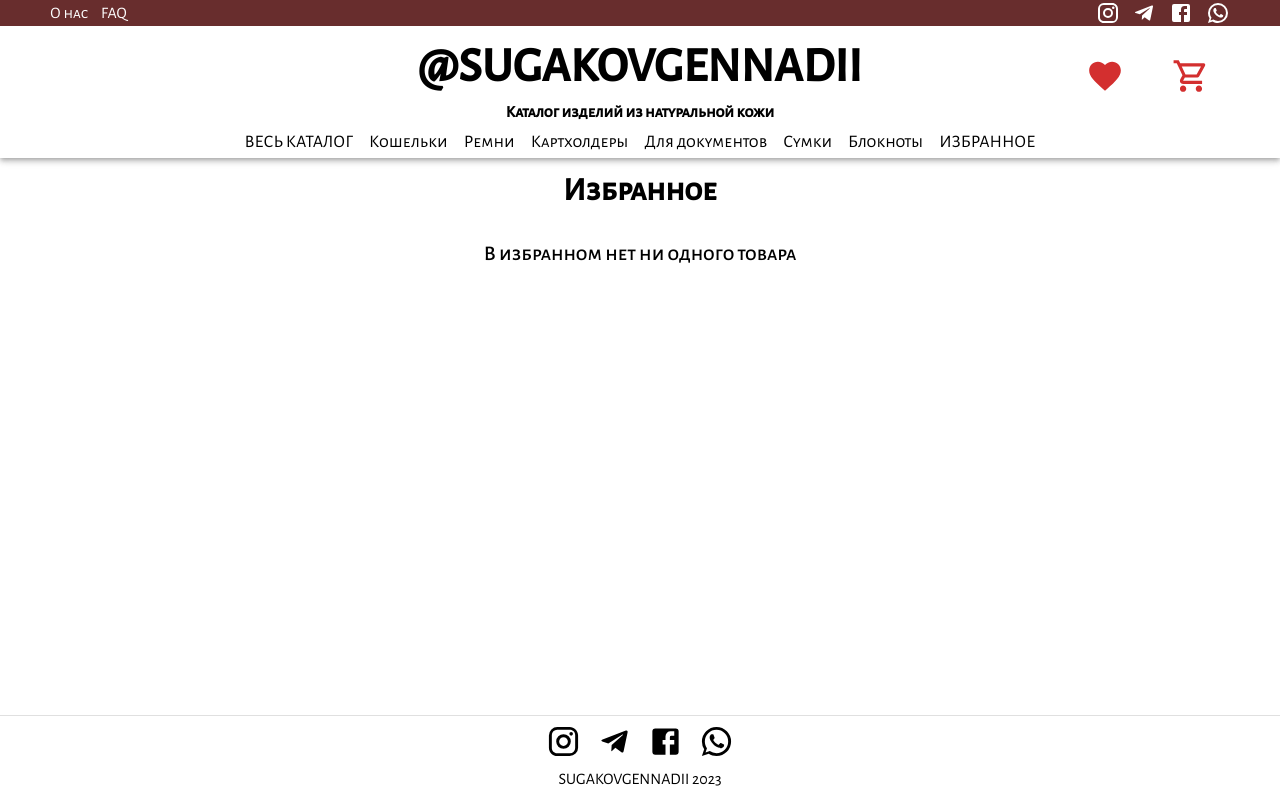
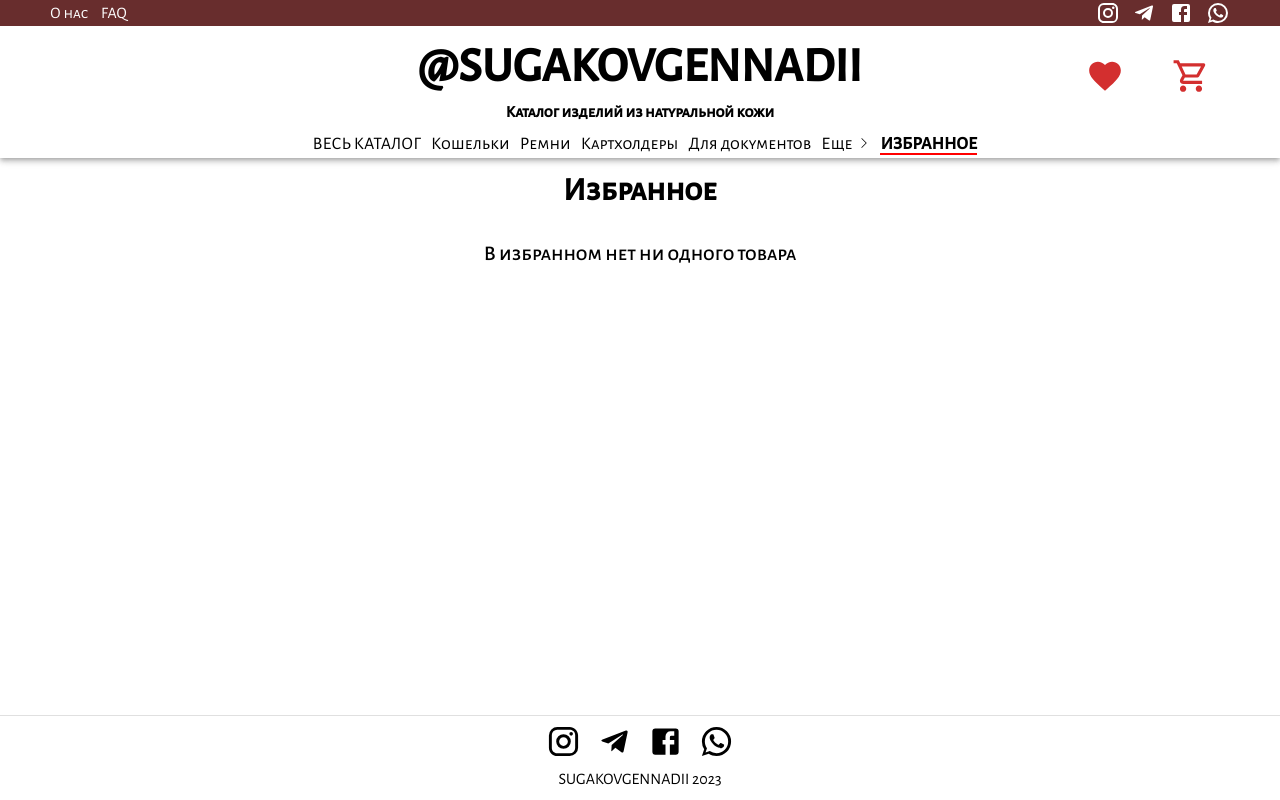
Before and after one commit to UTYFjs/onlineStore, a React (Create React App) app: page /favorites in a window 1280 px wide. Built offline with nearby package versions, Linux system fonts and the light colour scheme.

Commit message:
add drop-down navigation menu to header and add additionalproducts categories

```diff
--- a/src/components/FiltersMenu/FiltersMenu.tsx
+++ b/src/components/FiltersMenu/FiltersMenu.tsx
@@ -42,7 +42,7 @@
                   border: '1px solid #a7a7a7',
                 }
           }
-        ></Button>
+        />
         <BubbleFilterList />
       </div>
 
--- a/src/components/NavLink/NavLinkCustom.module.scss
+++ b/src/components/NavLink/NavLinkCustom.module.scss
@@ -13,7 +13,10 @@
     width: 100%;
   }
 }
-.active-link{
-  color: $color-myred;
+.nav-link.active-link{
+  font-weight: bold;
+    &::before{
+    width: 100%;
+  }
 
 }
--- a/src/components/NavLink/NavLinkCustom.tsx
+++ b/src/components/NavLink/NavLinkCustom.tsx
@@ -1,6 +1,7 @@
-import React from 'react';
+import React, { useState, useEffect } from 'react';
 import styles from './NavLinkCustom.module.scss';
-import { NavLink } from 'react-router-dom';
+import { NavLink, useLocation } from 'react-router-dom';
+import classNames from 'classnames';
 
 interface navLinkProps {
   url: string;
@@ -10,11 +11,23 @@
 }
 
 function NavLinkCustom({ url, content, color = '#000', onClick }: navLinkProps) {
+  const [isActive, setIsActive] = useState(false);
+  const location = useLocation();
+  useEffect(() => {
+    if (location.pathname === url) {
+      setIsActive(true);
+    } else {
+      setIsActive(false);
+    }
+  }, [location, url]);
+
+  const classActive = classNames(styles['nav-link'], isActive && styles['active-link']);
+
   return (
     <NavLink
       key={url + content}
       to={url}
-      className={styles['nav-link']}
+      className={classActive}
       style={{ color: color }}
       onClick={onClick}
     >
--- a/src/data/data.ts
+++ b/src/data/data.ts
@@ -8,6 +8,14 @@
   { url: '/collection/fordocuments', content: 'Для документов' },
   { url: '/collection/bags', content: 'Сумки' },
   { url: '/collection/notebooks', content: 'Блокноты' },
+  { url: '/collection/photoAlbums', content: 'Фотоальбомы' },
+  { url: '/collection/coinBoxes', content: 'Монетницы' },
+  { url: '/collection/keyChains', content: 'Для ключей' },
+  { url: '/collection/longers', content: 'Лонгеры' },
+  { url: '/collection/glassesCases', content: 'Футляры для очков' },
+  { url: '/collection/backPacks', content: 'Рюкзаки' },
+  { url: '/collection/bracelets', content: 'Браслеты' },
+  { url: '/collection/giftBoxes', content: 'Подарочные наборы' },
 
   { url: '/favorites', content: 'ИЗБРАННОЕ' },
 ];
--- /dev/null
+++ b/src/hooks/useClickOutside.ts
@@ -0,0 +1,19 @@
+import React, { useEffect } from 'react';
+
+export const useClickOutside = (
+  ref: React.MutableRefObject<HTMLElement | null>,
+  callback: () => void
+) => {
+  const handleClick = function (e: MouseEvent) {
+    //console.log('document event');
+    if (ref.current && !ref.current.contains(e.target as Node)) {
+      callback();
+    }
+  };
+  useEffect(() => {
+    document.addEventListener('click', handleClick);
+    return () => {
+      document.removeEventListener('click', handleClick);
+    };
+  });
+};
--- a/src/pages/Catalog/Catalog.module.scss
+++ b/src/pages/Catalog/Catalog.module.scss
@@ -7,3 +7,8 @@
   align-items: flex-start;
   min-height: 70vh;
 }
+  .title{
+    font-size: 2rem;
+    font-weight: bold;
+    text-align: center;
+  }
--- a/src/pages/Catalog/SelectProducts/SelectProducts.module.scss
+++ b/src/pages/Catalog/SelectProducts/SelectProducts.module.scss
@@ -1 +1,7 @@
 @use '../../../styles/style.scss' as *;
+
+  .title{
+    font-size: 2rem;
+    font-weight: bold;
+    text-align: center;
+  }
--- a/src/pages/Catalog/SelectProducts/SelectProducts.tsx
+++ b/src/pages/Catalog/SelectProducts/SelectProducts.tsx
@@ -39,7 +39,7 @@
   return (
     <div>
       <FiltersMenu />
-
+      <h3 className={styles.title}>Hello World</h3>
       <ListProducts
         customProducts={products}
         deepPath={'./.'}
--- a/src/pages/layout/components/Header/Header.module.scss
+++ b/src/pages/layout/components/Header/Header.module.scss
@@ -18,7 +18,70 @@
   background-color: $color-background-white;
 
 
+
+
 }
+  .navigation__list{
+  position: relative;
+  display: flex;
+  flex-direction: row;
+  align-items: center;
+  justify-content: space-between;
+
+
+    }
+
+    .navigation__button{
+      position: relative;
+      display: inline;
+      height: 20px;
+      max-width: 50px;
+
+    }
+
+    .navigation__button::after{
+        @include underline-animated;
+      }
+      .navigation__button:hover::after{
+        width: 100%;
+      }
+      .navigation__button_icon{
+          vertical-align: top;
+          transform: none;
+          transform-origin: center;
+          transition: transform .4s;
+      }
+      .navigation__button_icon-rotate{
+        vertical-align: middle;
+          transform: rotate(-90deg);
+          transform-origin: center;
+          transition: transform .4s;
+      }
+
+      .navigation__list_vertical{
+  position: absolute;
+  top: 40px;
+  display: flex;
+  flex-direction: column;
+  align-items: left;
+  gap: 5px;
+  justify-content: space-between;
+  background-color: $color-background-white;
+  z-index: 3;
+  border-radius: 5px;
+
+
+
+
+    }
+    .navigation__list_vertical.hide{
+        display: none;
+    }
+
+    .navigation__list_item{
+     display: inline-block;
+     height: 35px;
+    }
 
 .toolbar{
 
--- a/src/pages/layout/components/Header/Header.tsx
+++ b/src/pages/layout/components/Header/Header.tsx
@@ -1,5 +1,6 @@
 import { AppBar, Box, Link, Typography } from '@mui/material';
-import React, { useState } from 'react';
+import React, { useState, useRef } from 'react';
+import { useClickOutside } from '../../../../hooks/useClickOutside';
 import styles from './Header.module.scss';
 import SearchIcon from '@mui/icons-material/Search';
 import ShoppingCartOutlinedIcon from '@mui/icons-material/ShoppingCartOutlined';
@@ -22,10 +23,19 @@
 function Header({ setMenu }: IHeaderProps) {
   const navigate = useNavigate();
   const [isSearch, setIsSearch] = useState(false);
+  const [isNavVertical, setIsNavVertical] = useState(false);
+  const verticalMenuRef = useRef(null);
+  useClickOutside(verticalMenuRef, () => {
+    if (isNavVertical) setIsNavVertical(false);
+  });
   const location = useLocation();
   const isCollectionLocation = location.pathname.split('/')[1] === 'collection';
   const iconsFontSize = { xs: '33px', sm: '33px', md: '35px', lg: '38px' };
   const classLogo = classNames(styles.logo, isSearch && styles.hide);
+  const classNavVertical = classNames(
+    styles.navigation__list_vertical,
+    !isNavVertical && styles.hide
+  );
 
   const { searchText, setSearchText } = useUtilityStore();
   const handleSetSearchText = (e: React.ChangeEvent<HTMLInputElement>) => {
@@ -59,6 +69,7 @@
             sx={{ display: { xs: 'block', md: 'none', lg: 'none' }, fontSize: iconsFontSize }}
             color={'action'}
             onClick={() => setMenu('menu')}
+            onMouseDown={(e) => {}}
           />
           {
             !isSearch && isCollectionLocation && (
@@ -129,27 +140,61 @@
         </Box>
       </nav>
       <nav className={styles.navigation}>
-        {routerPagesData.map((item) => (
-          <NavLinkCustom
-            key={item.url + item.content}
-            url={item.url}
-            content={item.content}
-            color={'#000'}
-          />
-        ))}
+        <ul className={styles.navigation__list}>
+          {routerPagesData.slice(0, 5).map((item) => (
+            <li className={styles.navigation__list_item} key={item.url + item.content}>
+              <NavLinkCustom url={item.url} content={item.content} color={'#000'} />
+            </li>
+          ))}
+          <li
+            className={styles.navigation__list_item}
+            onClick={(e) => {
+              //console.log('button event');
+              e.stopPropagation();
+              setIsNavVertical(!isNavVertical);
+            }}
+          >
+            <button type="button" className={styles.navigation__button}>
+              Еще{' '}
+              <svg
+                className={
+                  !isNavVertical
+                    ? styles['navigation__button_icon-rotate']
+                    : styles['navigation__button_icon']
+                }
+                width="15px"
+                height="15px"
+                viewBox="0 0 20 20"
+              >
+                <path
+                  fill="currentColor"
+                  d="M5.64645 8.64645c.19526-.19527.51184-.19527.7071 0L12 14.2929l5.6464-5.64645c.1953-.19527.5119-.19527.7072 0 .1952.19526.1952.51184 0 .7071L12 15.7071 5.64645 9.35355c-.19527-.19526-.19527-.51184 0-.7071Z"
+                ></path>
+              </svg>
+            </button>
+            <ul className={classNavVertical} ref={verticalMenuRef}>
+              {routerPagesData.slice(6, routerPagesData.length - 1).map((item) => (
+                <li className={styles.navigation__list_item} key={item.url + item.content}>
+                  <NavLinkCustom url={item.url} content={item.content} color={'#000'} />
+                </li>
+              ))}
+            </ul>
+          </li>
 
-        {/*<NavLink
-          to="/collection"
-          className={({ isActive }) =>
-            styles['nav-link'] + ' ' + (isActive ? styles['active-link'] : '')
-          }
-        >
-          Весь каталог
-        </NavLink>
-
-        <Typography className={styles['nav-link']} component={Link} href="about" underline="none">
-          About
-        </Typography>*/}
+          <li
+            className={styles.navigation__list_item}
+            key={
+              routerPagesData[routerPagesData.length - 1].url +
+              routerPagesData[routerPagesData.length - 1].content
+            }
+          >
+            <NavLinkCustom
+              url={routerPagesData[routerPagesData.length - 1].url}
+              content={routerPagesData[routerPagesData.length - 1].content}
+              color={'#000'}
+            />
+          </li>
+        </ul>
       </nav>
     </AppBar>
   );
```
Also changed, not shown: src/data/productEntities.ts (+11 -4 lines), src/pages/Catalog/Catalog.tsx (+1 -16 lines).
